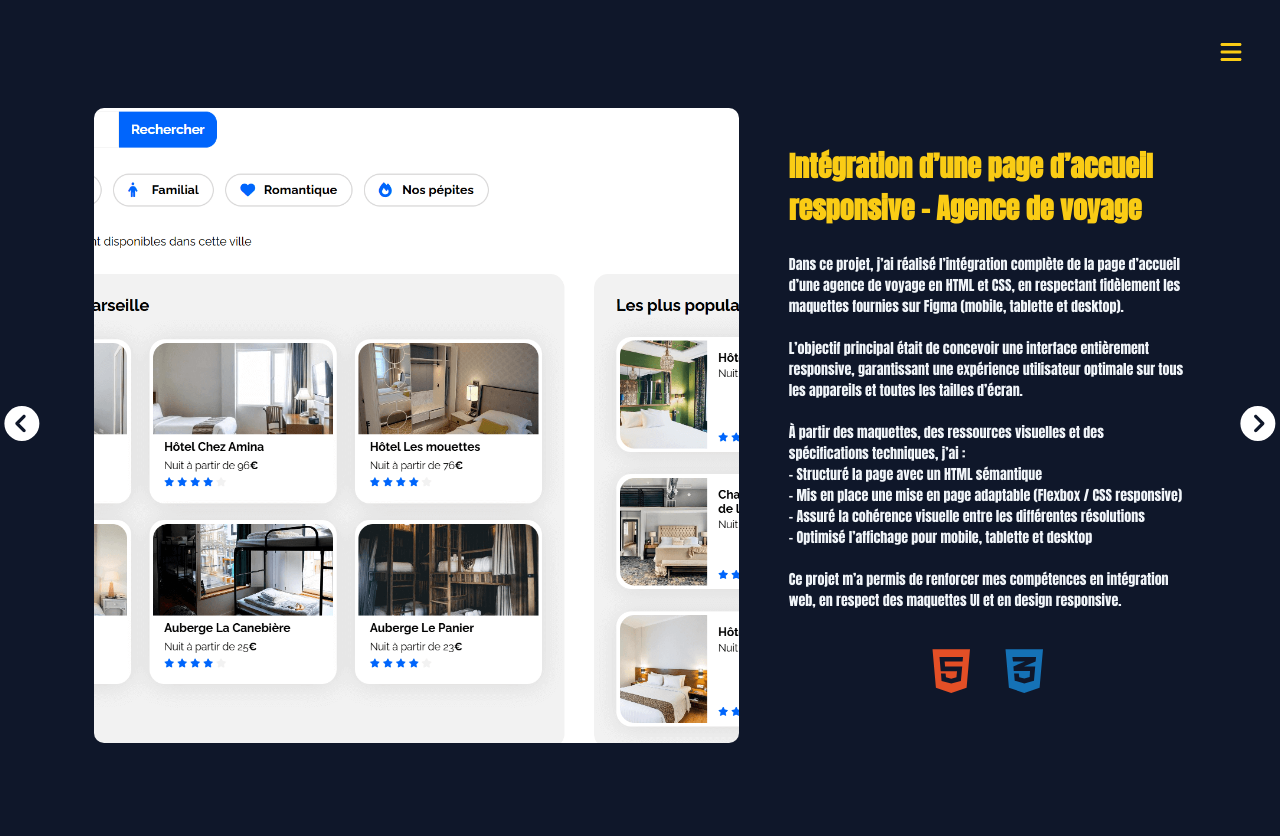
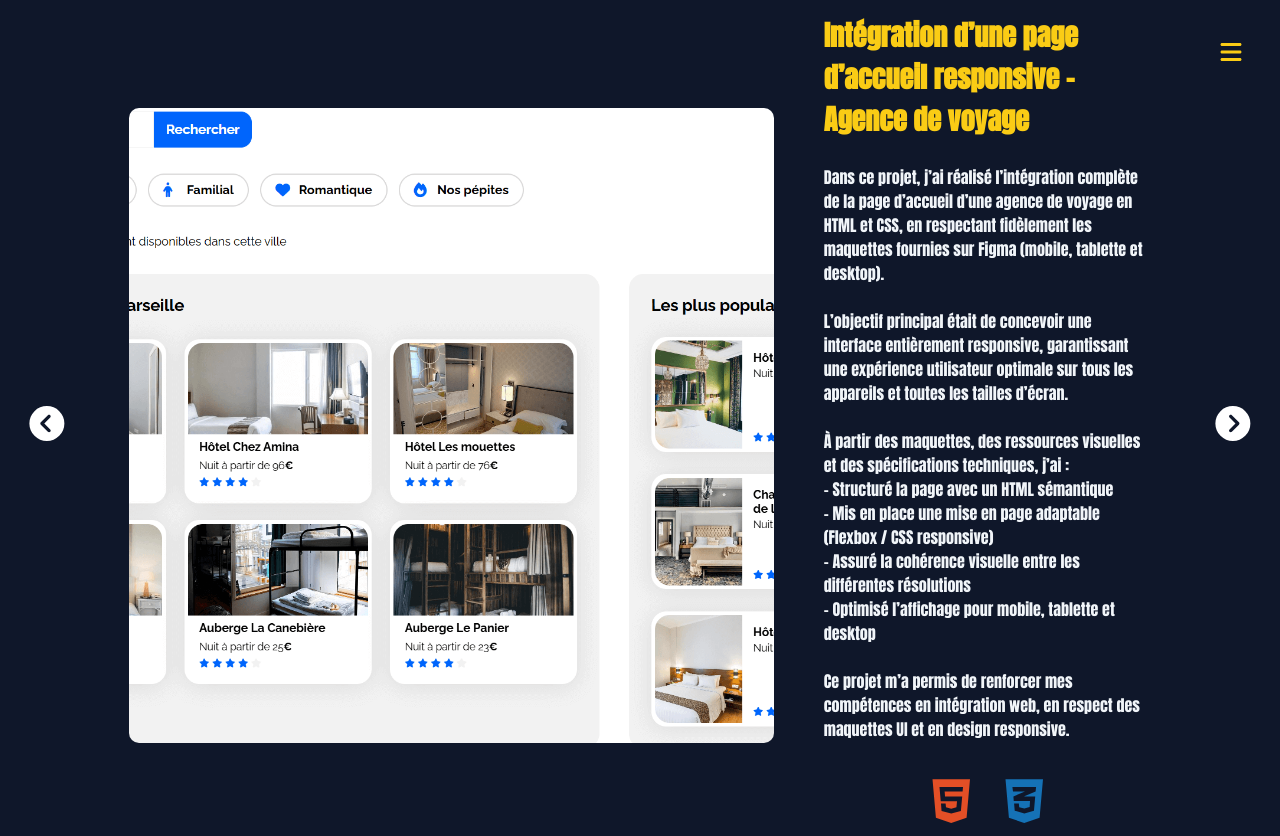
Before and after one commit to QuentinDM/Portfolio-Quentin, a React (Create React App) app: page /projects in a window 1280 px wide. Before the commit the page ends 800 px from the top, so only its background shows below. Built offline with nearby package versions, Linux system fonts and the light colour scheme; a web font is replaced by a local one.

Commit message:
CSS updates for skillsPage and projetsPage .

```diff
--- a/src/components/SlideProjects.jsx
+++ b/src/components/SlideProjects.jsx
@@ -22,23 +22,23 @@ function SlideProjects() {
     const slides = [
         {
             img: BookyImg,
-            text: { title: 'Intégration d’une page d’accueil responsive – Agence de voyage', content: 'Dans ce projet, j’ai réalisé l’intégration complète de la page d’accueil d’une agence de voyage en HTML et CSS, en respectant fidèlement les maquettes fournies sur Figma (mobile, tablette et desktop).\n \nL’objectif principal était de concevoir une interface entièrement responsive, garantissant une expérience utilisateur optimale sur tous les appareils et toutes les tailles d’écran.\n \nÀ partir des maquettes, des ressources visuelles et des spécifications techniques, j’ai : \n - Structuré la page avec un HTML sémantique\n - Mis en place une mise en page adaptable (Flexbox / CSS responsive)\n - Assuré la cohérence visuelle entre les différentes résolutions\n - Optimisé l’affichage pour mobile, tablette et desktop\n \nCe projet m’a permis de renforcer mes compétences en intégration web, en respect des maquettes UI et en design responsive.', icon: [<HtmlIcon />, <CssIcon />]}
+            text: { title: 'Intégration d’une page d’accueil responsive – Agence de voyage', content: 'Dans ce projet, j’ai réalisé l’intégration complète de la page d’accueil d’une agence de voyage en HTML et CSS, en respectant fidèlement les maquettes fournies sur Figma (mobile, tablette et desktop).\n \nL’objectif principal était de concevoir une interface entièrement responsive, garantissant une expérience utilisateur optimale sur tous les appareils et toutes les tailles d’écran.\n \nÀ partir des maquettes, des ressources visuelles et des spécifications techniques, j’ai : \n - Structuré la page avec un HTML sémantique\n - Mis en place une mise en page adaptable (Flexbox / CSS responsive)\n - Assuré la cohérence visuelle entre les différentes résolutions\n - Optimisé l’affichage pour mobile, tablette et desktop\n \nCe projet m’a permis de renforcer mes compétences en intégration web, en respect des maquettes UI et en design responsive.', icon: [{ component: <HtmlIcon />, name: 'HTML' }, { component: <CssIcon />, name: 'CSS' }] }
         },
         {
             img: NinaImg,
-            text: { title: 'Débuggez et optimisez un site de photographe', content: 'Dans ce projet, j’ai travaillé sur l’analyse et l’optimisation d’un site web existant afin d’améliorer ses performances, son référencement naturel (SEO) et son accessibilité.\n \nJ’ai commencé par identifier les problèmes impactant le chargement, le référencement et l’expérience utilisateur, puis j’ai réalisé un audit complet avec les outils Lighthouse et Wave. Ensuite, j’ai mis en place des solutions concrètes : optimisation de la structure HTML, amélioration des ressources et images, et ajustements pour rendre le site plus accessible et performant sur tous les appareils.\n \nCe projet m’a permis de renforcer mes compétences en audit technique, en optimisation front-end, et en amélioration de l’expérience utilisateur, tout en développant une approche pragmatique et orientée résultats.', icon: [<HtmlIcon />, <CssIcon />, <JavaScriptIcon />] }
+            text: { title: 'Débuggez et optimisez un site de photographe', content: 'Dans ce projet, j’ai travaillé sur l’analyse et l’optimisation d’un site web existant afin d’améliorer ses performances, son référencement naturel (SEO) et son accessibilité.\n \nJ’ai commencé par identifier les problèmes impactant le chargement, le référencement et l’expérience utilisateur, puis j’ai réalisé un audit complet avec les outils Lighthouse et Wave. Ensuite, j’ai mis en place des solutions concrètes : optimisation de la structure HTML, amélioration des ressources et images, et ajustements pour rendre le site plus accessible et performant sur tous les appareils.\n \nCe projet m’a permis de renforcer mes compétences en audit technique, en optimisation front-end, et en amélioration de l’expérience utilisateur, tout en développant une approche pragmatique et orientée résultats.', icon: [{ component: <HtmlIcon />, name: 'HTML' }, { component: <CssIcon />, name: 'CSS' }, { component: <JavaScriptIcon />, name: 'JavaScript' }] }
         },
         {
             img: ArchitecteImg,
-            text: { title: 'Créez une page web dynamique avec JavaScript', content: 'Dans ce projet, j’ai développé une interface web dynamique pour une architecte d’intérieur en utilisant HTML5 pour la structure, CSS3 pour la mise en page et le responsive design, ainsi que JavaScript (ES6) pour rendre le site interactif (manipulation du DOM, gestion des événements, filtrage dynamique des projets, ouverture/fermeture de modale, etc.).\n \nJ’ai mis en place des requêtes HTTP (GET / POST / DELETE / UPDATE) afin de communiquer avec une API REST, en utilisant fetch et en manipulant les données au format JSON pour afficher et administrer les contenus (authentification via token, ajout et suppression de médias).\n \nLes maquettes ont été consultées sur Figma afin de respecter l’intégration pixel-perfect, le développement a été réalisé sur Visual Studio Code, et la gestion de version du projet a été assurée avec Git et GitHub (suivi des commits, gestion des versions et collaboration).\n \nCe projet m’a permis de consolider mes compétences en développement Front-End moderne, en architecture client-serveur et en bonnes pratiques de versionnement.', icon: [<HtmlIcon />, <CssIcon />, <JavaScriptIcon />, <GithubIcon as="span" wrapperClass="icon" iconClass="proj-icon-inner" />, <NodeIcon />] }
+            text: { title: 'Créez une page web dynamique avec JavaScript', content: 'Dans ce projet, j’ai développé une interface web dynamique pour une architecte d’intérieur en utilisant HTML5 pour la structure, CSS3 pour la mise en page et le responsive design, ainsi que JavaScript (ES6) pour rendre le site interactif (manipulation du DOM, gestion des événements, filtrage dynamique des projets, ouverture/fermeture de modale, etc.).\n \nJ’ai mis en place des requêtes HTTP (GET / POST / DELETE / UPDATE) afin de communiquer avec une API REST, en utilisant fetch et en manipulant les données au format JSON pour afficher et administrer les contenus (authentification via token, ajout et suppression de médias).\n \nLes maquettes ont été consultées sur Figma afin de respecter l’intégration pixel-perfect, le développement a été réalisé sur Visual Studio Code, et la gestion de version du projet a été assurée avec Git et GitHub (suivi des commits, gestion des versions et collaboration).\n \nCe projet m’a permis de consolider mes compétences en développement Front-End moderne, en architecture client-serveur et en bonnes pratiques de versionnement.', icon: [{ component: <HtmlIcon />, name: 'HTML' }, { component: <CssIcon />, name: 'CSS' }, { component: <JavaScriptIcon />, name: 'JavaScript' }, { component: <GithubIcon as="span" wrapperClass="icon" iconClass="proj-icon-inner" />, name: 'GitHub' }, { component: <NodeIcon />, name: 'Node.js' }] }
         },
         {
             img: KasaImg,
-            text: { title: 'Créez une application web de location immobilière avec React', content: 'Dans ce projet, j’ai développé le front-end d’une application moderne en utilisant React pour la création de composants réutilisables et la gestion dynamique de l’interface utilisateur. J’ai mis en place le routage avec React Router, pour une navigation fluide entre les différentes pages.\n \nJ’ai également utilisé Node.js pour exécuter l’environnement de développement et gérer les dépendances du projet.\n \nPour le style, j’ai travaillé avec SASS (SCSS) afin de structurer le CSS de manière modulaire (variables, nesting, organisation des fichiers) et j’ai implémenté des animations CSS pour améliorer l’expérience utilisateur.\n \nLes données utilisées provenaient d’un fichier JSON simulé, ce qui m’a permis de structurer l’affichage dynamique des contenus sans dépendre d’une API réelle.', icon: [<HtmlIcon />, <CssIcon />, <JavaScriptIcon />, <GithubIcon as="span" wrapperClass="icon" iconClass="proj-icon-inner" />, <NodeIcon />, <ReactIcon />, <SassIcon />] }
+            text: { title: 'Créez une application web de location immobilière avec React', content: 'Dans ce projet, j’ai développé le front-end d’une application moderne en utilisant React pour la création de composants réutilisables et la gestion dynamique de l’interface utilisateur. J’ai mis en place le routage avec React Router, pour une navigation fluide entre les différentes pages.\n \nJ’ai également utilisé Node.js pour exécuter l’environnement de développement et gérer les dépendances du projet.\n \nPour le style, j’ai travaillé avec SASS (SCSS) afin de structurer le CSS de manière modulaire (variables, nesting, organisation des fichiers) et j’ai implémenté des animations CSS pour améliorer l’expérience utilisateur.\n \nLes données utilisées provenaient d’un fichier JSON simulé, ce qui m’a permis de structurer l’affichage dynamique des contenus sans dépendre d’une API réelle.', icon: [{ component: <HtmlIcon />, name: 'HTML' }, { component: <CssIcon />, name: 'CSS' }, { component: <JavaScriptIcon />, name: 'JavaScript' }, { component: <GithubIcon as="span" wrapperClass="icon" iconClass="proj-icon-inner" />, name: 'GitHub' }, { component: <NodeIcon />, name: 'Node.js' }, { component: <ReactIcon />, name: 'React' }, { component: <SassIcon />, name: 'SASS' }] }
         },
         {
             img: livreImg,
-            text: { title: 'Développez le back-end d\'un site de notation de livres', content: 'Dans ce projet, j’ai développé le back-end d’un site de notation de livres en utilisant Node.js et Express pour créer le serveur et gérer les routes. J’ai connecté l’application à une base de données MongoDB via Mongoose, en modélisant les données selon les besoins des livres, des utilisateurs et des notes.\n \nJ’ai implémenté toutes les opérations CRUD (Create, Read, Update, Delete) pour gérer les contenus, tout en assurant la sécurité des données et en mettant en place un système d’authentification sécurisé pour les utilisateurs. J’ai également intégré la gestion du téléversement et de l’optimisation des images, et calculé les notes moyennes des livres.\n \nLe projet a été structuré selon l’architecture MVC (Model-View-Controller) et m’a permis de créer une RESTful API complète. J’ai aussi veillé à appliquer les bonnes pratiques du Green Code pour limiter l’empreinte écologique du site.', icon: [<HtmlIcon />, <CssIcon />, <JavaScriptIcon />, <GithubIcon as="span" wrapperClass="icon" iconClass="proj-icon-inner" />, <NodeIcon />, <ReactIcon />, <SassIcon />] }
+            text: { title: 'Développez le back-end d\'un site de notation de livres', content: 'Dans ce projet, j’ai développé le back-end d’un site de notation de livres en utilisant Node.js et Express pour créer le serveur et gérer les routes. J’ai connecté l’application à une base de données MongoDB via Mongoose, en modélisant les données selon les besoins des livres, des utilisateurs et des notes.\n \nJ’ai implémenté toutes les opérations CRUD (Create, Read, Update, Delete) pour gérer les contenus, tout en assurant la sécurité des données et en mettant en place un système d’authentification sécurisé pour les utilisateurs. J’ai également intégré la gestion du téléversement et de l’optimisation des images, et calculé les notes moyennes des livres.\n \nLe projet a été structuré selon l’architecture MVC (Model-View-Controller) et m’a permis de créer une RESTful API complète. J’ai aussi veillé à appliquer les bonnes pratiques du Green Code pour limiter l’empreinte écologique du site.', icon: [{ component: <HtmlIcon />, name: 'HTML' }, { component: <CssIcon />, name: 'CSS' }, { component: <JavaScriptIcon />, name: 'JavaScript' }, { component: <GithubIcon as="span" wrapperClass="icon" iconClass="proj-icon-inner" />, name: 'GitHub' }, { component: <NodeIcon />, name: 'Node.js' }, { component: <ReactIcon />, name: 'React' }, { component: <SassIcon />, name: 'SASS' }] }
         }
     ];
 
@@ -78,7 +78,11 @@ function SlideProjects() {
                         ))}
                 </p>
                 <div className="projet-icon-content">
-                    {slides[currentTextIndex].text.icon}
+                    {slides[currentTextIndex].text.icon.map((iconObj, idx) => (
+                        <div key={idx} className="icon-wrapper" data-name={iconObj.name}>
+                            {iconObj.component}
+                        </div>
+                    ))}
                 </div>
             </div>
 
--- a/src/styles/projetsPage.css
+++ b/src/styles/projetsPage.css
@@ -12,6 +12,7 @@
     width: 100%;
     height: 100%;
     gap: 50px;
+    padding: 0 15px;
 }
 
 img {
@@ -27,6 +28,20 @@ img {
     cursor: pointer;
     color: #ffffff;
     font-size: 35px;
+    transition: all 0.3s ease;
+    padding: 10px;
+    border-radius: 50%;
+}
+
+.arrow-button:hover {
+    color: #FACC15;
+    transform: scale(1.2) rotate(10deg);
+    background: rgba(255, 255, 255, 0.1);
+}
+
+.arrow-button:active {
+    transform: scale(1);
+    background: #ffffff33;
 }
 
 .projet-title-content {
@@ -35,7 +50,7 @@ img {
 }
 
 .projet-text-content {
-    font-size: 14px;
+    font-size: 16px;
 }
 
 .projet-icon-content {
@@ -45,3 +60,30 @@ img {
     gap: 10px;
     margin-top: 20px;
 }
+
+.icon-wrapper {
+    position: relative;
+    cursor: pointer;
+    transition: transform 0.2s ease;
+}
+
+.icon-wrapper:hover {
+    transform: scale(1.1);
+}
+
+.icon-wrapper:hover::after {
+    content: attr(data-name);
+    position: absolute;
+    top: 100% ;
+    left: 50%;
+    transform: translateX(-50%);
+    background: rgba(0, 0, 0, 0.8);
+    color: white;
+    padding: 5px 10px;
+    border-radius: 5px;
+    font-size: 12px;
+    white-space: nowrap;
+    z-index: 10;
+    opacity: 1;
+    pointer-events: none;
+}
```
